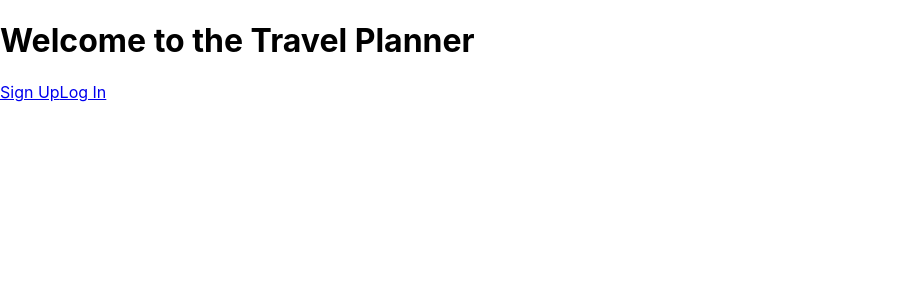
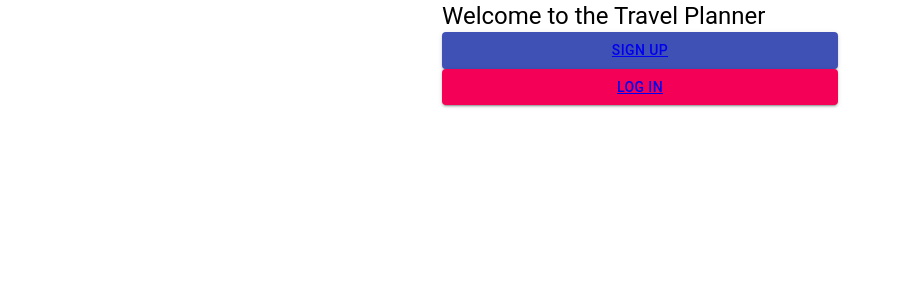
Before and after one commit to zsorosz/travel_planner, a React (Create React App) app in the folder travel_frontend/: page / in a window 1280 px wide. Shown: the top 300 px of the page, without its empty margins (0-902 px from the left). Built offline with nearby package versions, Linux system fonts and the light colour scheme.

Commit message:
Adjust Welcome and Profil components

```diff
--- a/travel_frontend/src/Profil.js
+++ b/travel_frontend/src/Profil.js
@@ -1,6 +1,10 @@
 import React, { Component } from 'react';
 import jwt_decode from 'jwt-decode';
 import history from './history';
+import Container from '@material-ui/core/Container';
+import Typography from '@material-ui/core/Typography';
+import Button from '@material-ui/core/Button';
+
 // import { getProfile } from './UserFunctions';
 
 class Profil extends Component {
@@ -31,8 +35,9 @@ handleLogout(){
 
   render() {
     return (
-        <div>
-            <h1>Hi, {this.state.username}!</h1>
+        <Container component="main" maxWidth="xs">
+            <Typography component="h1" variant="h4">Hi, {this.state.username}!
+            </Typography>
             <table>
                 <tbody>
                 <tr>
@@ -49,8 +54,14 @@ handleLogout(){
                 </tr>
                 </tbody>
             </table>
-            <button onClick={this.handleLogout}>Log out</button>
-        </div>
+            <Button
+                fullWidth
+                variant="contained"
+                color="secondary"
+                onClick={this.handleLogout}>
+                    Log out
+            </Button>
+        </Container>
     )
   }
 }
--- a/travel_frontend/src/Welcome.js
+++ b/travel_frontend/src/Welcome.js
@@ -1,5 +1,9 @@
 import React, { Component } from 'react';
 import { Link } from 'react-router-dom';
+import Container from '@material-ui/core/Container';
+import Typography from '@material-ui/core/Typography';
+import Button from '@material-ui/core/Button';
+
 
 import Profil from './Profil';
 
@@ -16,11 +20,23 @@ class Welcome extends Component {
             return(<Profil />)
         } else {
             return(
-                <div>
-                    <h1>Welcome to the Travel Planner</h1>
-                    <Link to="/register">Sign Up</Link>
-                    <Link to="/login">Log In</Link>
-                </div>
+                <Container component="main" maxWidth="xs">
+                    <Typography component="h1" variant="h5">Welcome to the Travel Planner
+                    </Typography>
+                    <Button
+                        fullWidth
+                        variant="contained"
+                        color="primary">
+                            <Link to="/register">Sign up</Link>
+                    </Button>
+                    <Button
+                        fullWidth
+                        variant="contained"
+                        color="secondary"
+                        onClick="/login">
+                            <Link to="/login">Log in</Link>
+                    </Button>
+                </Container>
             )
         }
     }
```
